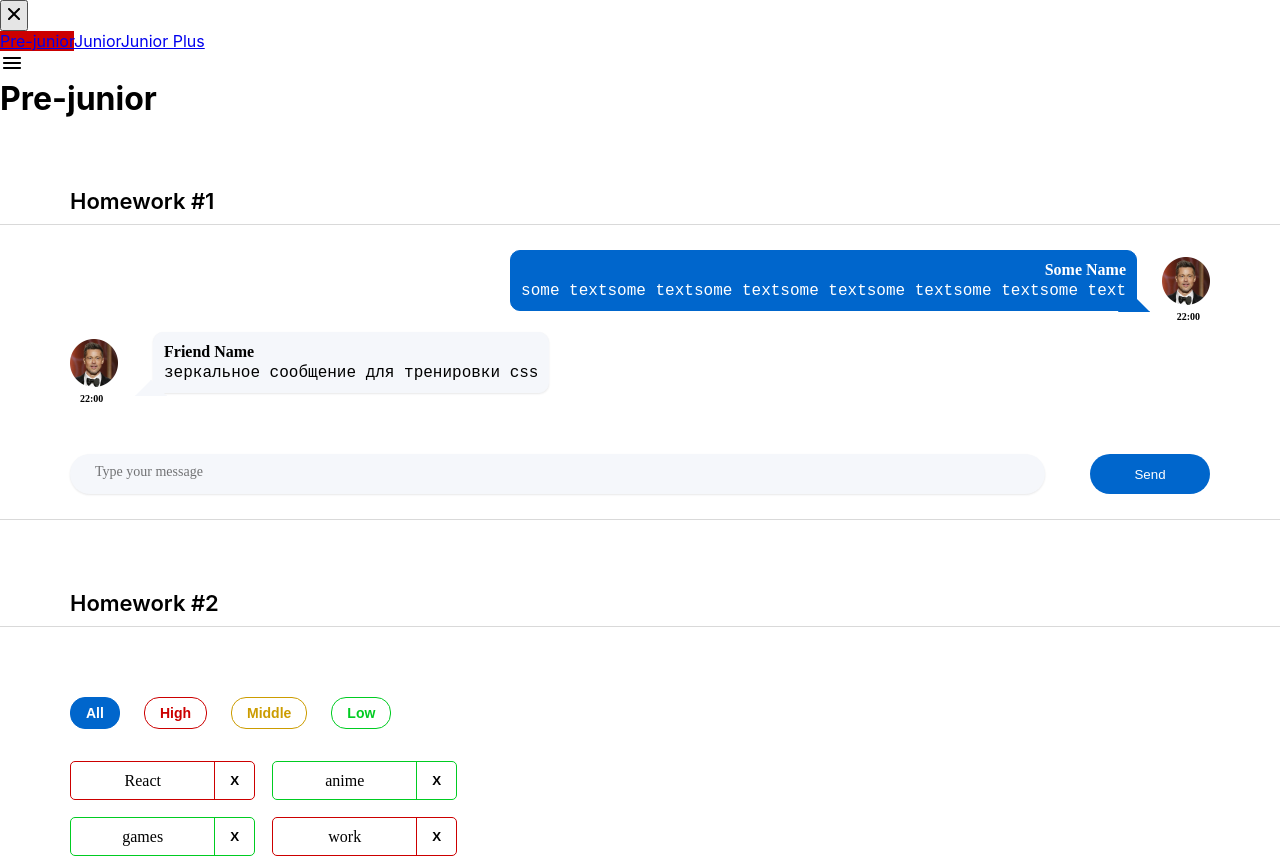
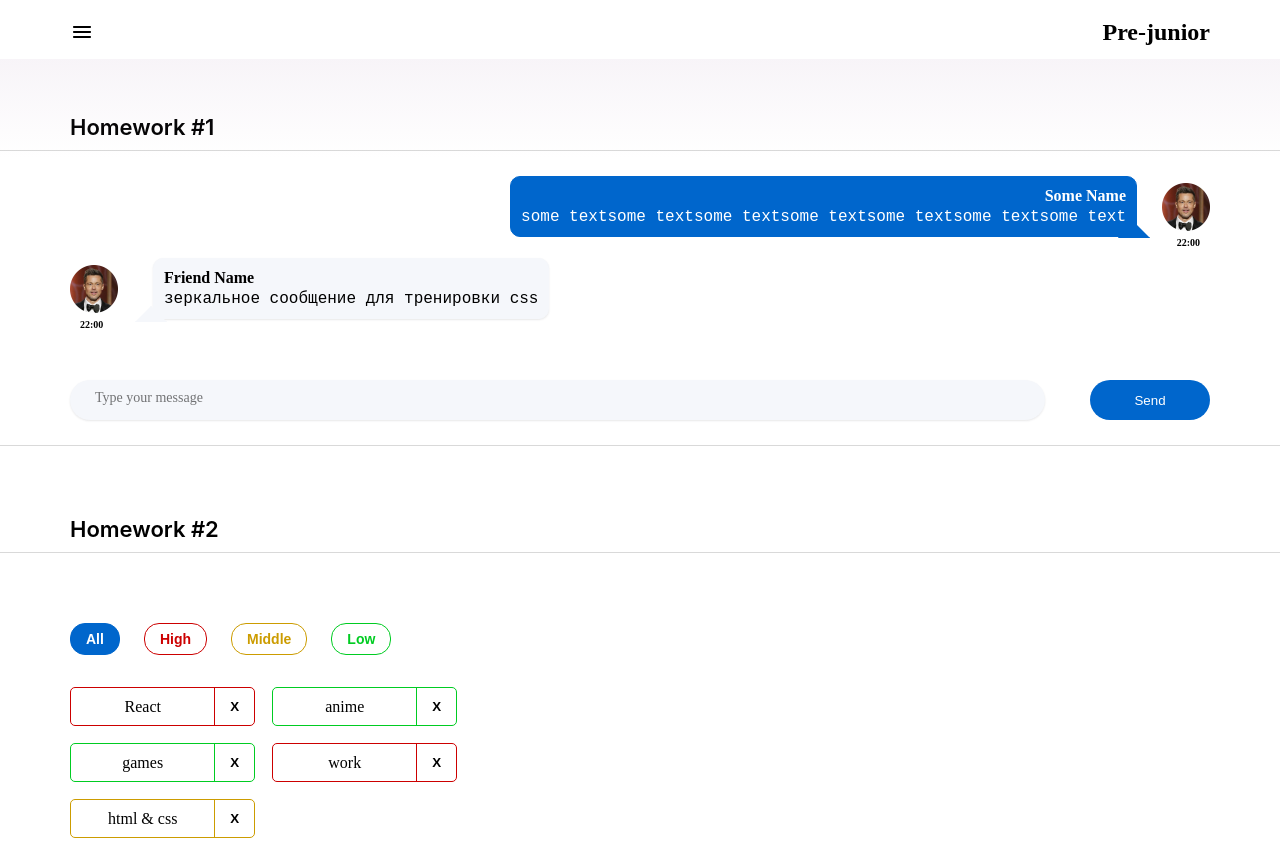
Before and after one commit to VitaMirosh/hws2-master, a React (Create React App) app: page /#/pre-junior in a window 1280 px wide. Shown: the top 858 px of the page. Built offline with nearby package versions, Linux system fonts and the light colour scheme.

Commit message:
add style: header and sidebar

```diff
--- a/src/s2-homeworks/hw05/header/Header.module.css
+++ b/src/s2-homeworks/hw05/header/Header.module.css
@@ -1,8 +1,34 @@
 .burgerMenuIcon {
+    width: 24px;
+    height: 24px;
+    opacity: 1;
+    top: 20px;
+    left: 70px;
+
 }
 
 .header {
+    display: flex;
+    justify-content: space-between;
+    margin: 20px 70px 15px 70px ;
+
+}
+.header_line {
+    width: 100vw;
+    background: rgba(160, 159, 161, 0.37);
+    position: relative;
 }
 
+.header_line::after { content: "";
+    position: absolute;
+    top: 100%;
+    left: 0; width: 100%;
+    height: 100px; /* глубина плавного перехода */
+    background: linear-gradient(to bottom, rgba(187, 156, 194, 0.11), transparent);
+}
 .header h1 {
+    font-family: Montserrat;
+    font-weight: 600;
+    font-size: 24px;
+    line-height: 100%;
 }
--- a/src/s2-homeworks/hw05/header/Header.tsx
+++ b/src/s2-homeworks/hw05/header/Header.tsx
@@ -33,6 +33,7 @@ export const Header: FC<PropsType> = ({handleOpen}) => {
               />
               <h1>{pageName}</h1>
           </div>
+          <div className={s.header_line}></div>
       </>
     )
 }
--- a/src/s2-homeworks/hw05/sidebar/Sidebar.module.css
+++ b/src/s2-homeworks/hw05/sidebar/Sidebar.module.css
@@ -1,29 +1,77 @@
 .sidebar {
+    position: fixed;
+    top: 0;
+    left: -320px; /* прячем за экраном */
+    width:  320px;
+    height: 100vh;
+    background: rgba(255, 255, 255, 1);
+    transition: left 0.5s ease; /* плавный выезд */
+    z-index: 1000;
 }
 
+
+
 .sidebar.open {
+    left: 0;
+
 }
 
 .background {
+    position: fixed;
+    top: 0;
+    left: 0;
+    width: 100vw;
+    height: 100vh;
+    background: rgba(10, 5, 5, 0.63);
+    z-index: 5;
 }
 
 .nav {
+    margin-left: 70px;
 }
 
 .nav a {
+    display: flex;
+    flex-direction: column;
+    margin-bottom: 45px;
+    font-family: Montserrat;
+    font-weight: 600;
+    font-size: 22px;
+    line-height: 100%;
+    text-decoration: none;
+
+
 }
 
 .nav a:hover {
+    color: rgba(88, 172, 255, 1);
+
 }
 
 .nav a.active {
+    text-decoration: underline;
+    color:rgba(0, 89, 178, 1);
+
 }
+
 .close {
+    border: none;
+    background: none;
+    margin: 15px 25px 25px 270px;
+
 }
 
 .close img {
+    width: 24px;
+    height: 24px;
+    angle: 0deg;
+    opacity: 1;
+    top: 16px;
+    left: 269px;
+
 }
 
-.active{
-   background: #cc0000;
+.active {
+
+
 }
```
Lines whose indentation alone changed are shown as unchanged.
